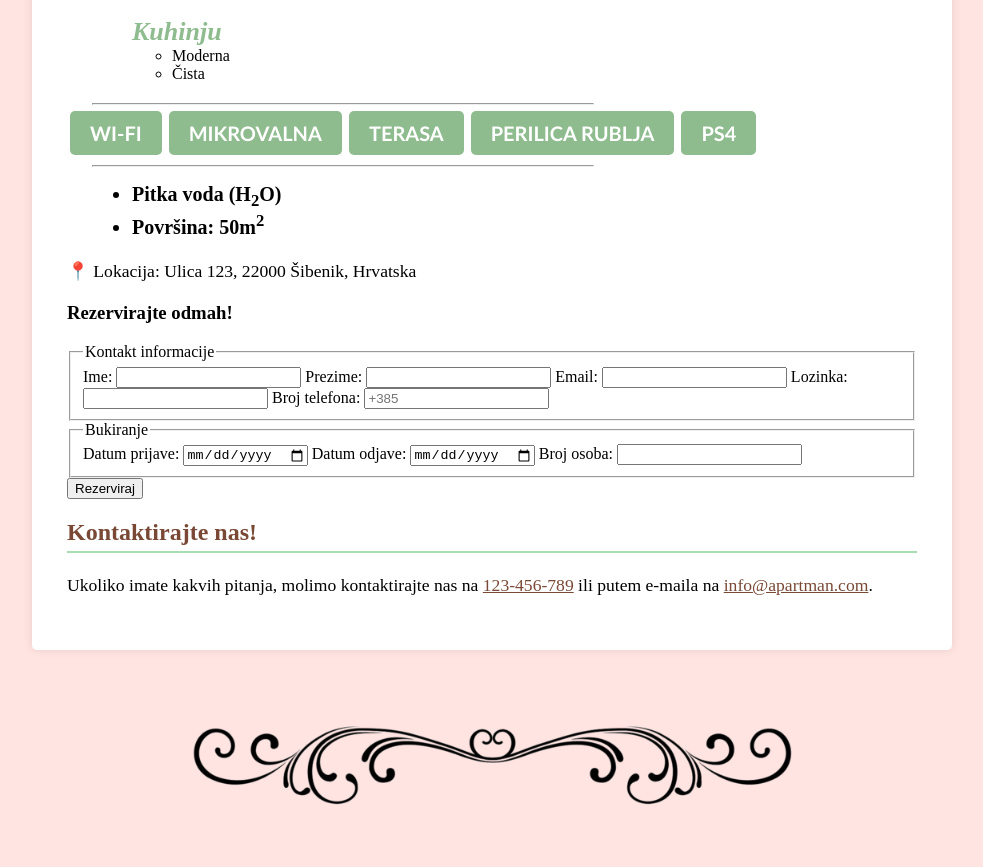
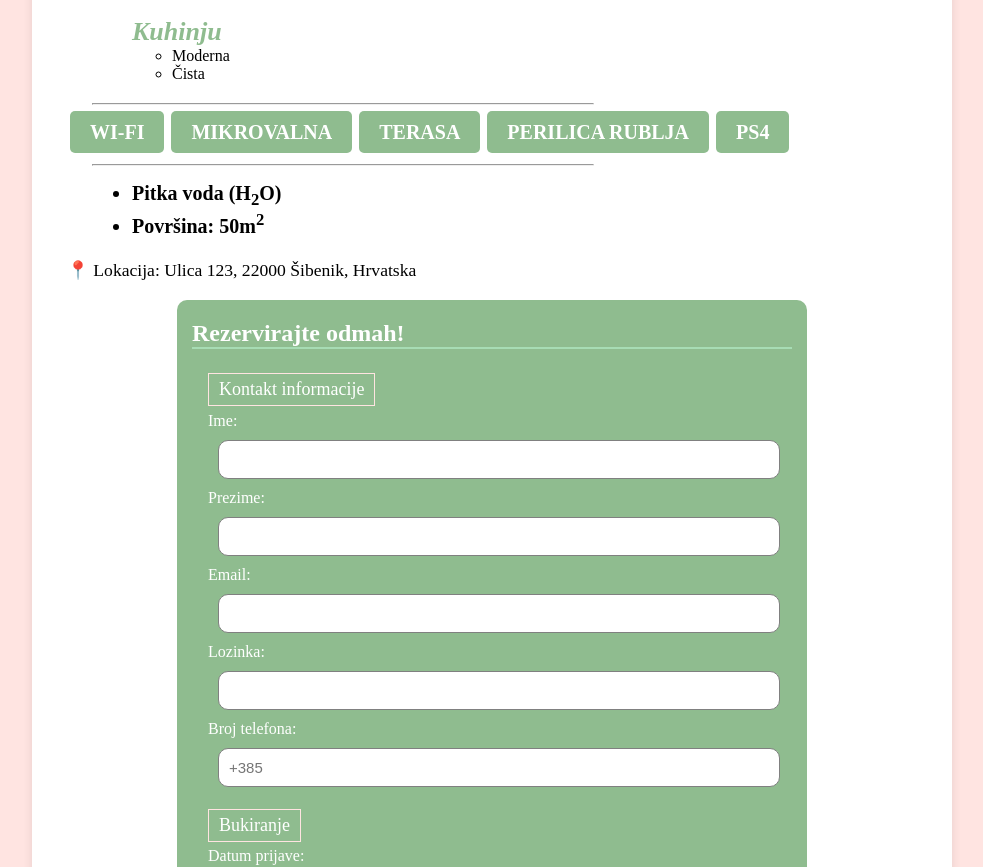
Before and after one commit to marad123/maraduricamk, a plain HTML site: page index.html in a window 1280 px wide. Shown: the part 881-1748 px from the top of the page, without its empty margins (148-1131 px from the left). Before the commit the page ends 1721 px from the top, so only its background shows below. Drawn offline with Linux system fonts and the light colour scheme; files whose address does not match are found by name.

Commit message:
Update styles.css

```diff
--- a/styles.css
+++ b/styles.css
@@ -22,6 +22,16 @@ h2 {
 }
 
 h2::after {
+    content: "";
+    display: block;
+    width: 100%;
+    border-bottom: 2px solid #a7dcb4;
+    margin-top: 5px;
+}
+
+h3 {
+    color: white;
+    font-size: 1.5rem;
     content: "";
     display: block;
     width: 100%;
@@ -65,7 +75,7 @@ ul {
     display: inline;
     margin-left: 3px;
     margin-top: 10px;
-    font-family: Calibri, sans-serif;
+    font-family: serif;
     font-size: 20px;
     color: white;
     background-color: darkseagreen;
@@ -101,6 +111,57 @@ p {
     color: #black;
 }
 
+.booking-form {
+    width: 600px;
+    padding: 15px;
+    background-color: darkseagreen;
+    border-radius: 10px;
+    color: white;
+    margin: 0 auto;
+}
+
+.booking-form input {
+    font-size: 15px;
+    width: 95%;
+    padding: 10px;
+    margin: 10px;
+    background-color: white;
+    border: 1px solid gray;
+    border-radius: 10px;
+}
+
+.booking-form input[type="submit"] {
+    background-color: #FFE4E1;
+    color: black;
+    cursor: pointer;
+    font-family: serif;
+    border: none;
+    padding: 15px
+    font-size: 14px;
+    cursor: pointer;
+    display: block;
+    margin: 0 auto;
+    width: 150px;
+}
+
+.booking-form input:hover {
+    background-color: rgba(255, 228, 225, 1.0);
+}
+
+.booking-form input[type="tel"] {
+    color: rgba(156, 36, 22, 1.0);
+}
+
+fieldset {
+    border: 2px solid darkseagreen;
+}
+
+legend {
+    font-size: 18px;
+    border: 1px solid #FFE4E1;
+    padding: 5px 10px;
+}
+
 .center {
   display: block;
   margin-left: auto;
@@ -118,7 +179,7 @@ p {
 .bottom-left {
     bottom: 0;
     left: 0;
-    background-image: url('ornament2.png');
+    background-image: url('/Users/mara.durica/Downloads/ornament2.png');
     background-size: cover;
 
 }
@@ -126,6 +187,6 @@ p {
 .bottom-right {
     bottom: 0;
     right: 0;
-    background-image: url('ornament2.png');
+    background-image: url('/Users/mara.durica/Downloads/ornament2.png');
     background-size: cover;
 }
```
